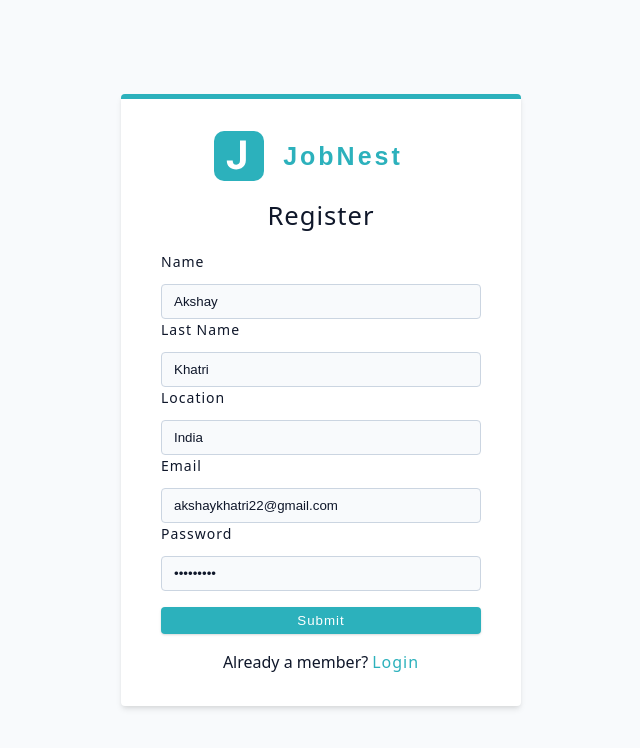
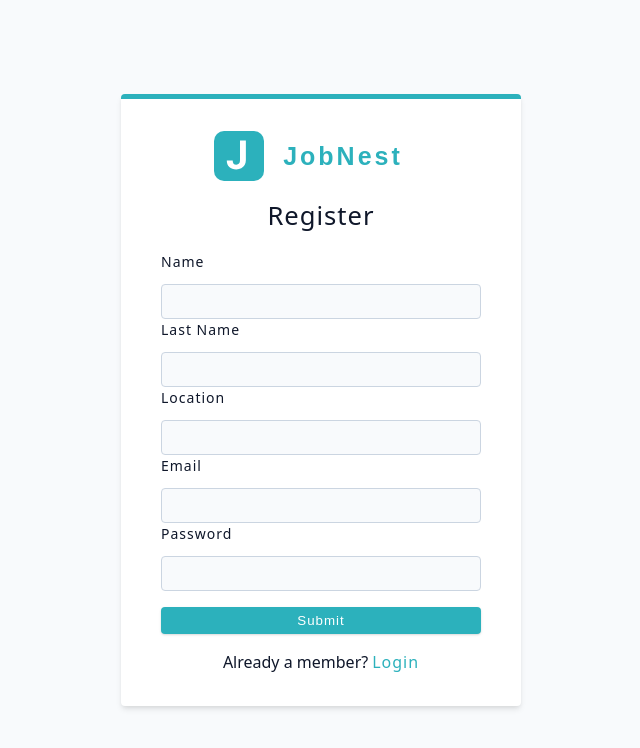
Before and after one commit to akshaykhatri-art/JobNest, a React (Vite) app in the folder client/: page /register in a window 1280 px wide. Shown: the top 748 px of the page, without its empty margins (319-959 px from the left). Built offline with nearby package versions, Linux system fonts and the light colour scheme.

Commit message:
Bug Fix and Removing default values

```diff
--- a/client/src/components/SearchContainer.jsx
+++ b/client/src/components/SearchContainer.jsx
@@ -27,6 +27,7 @@
     <Wrapper>
       <Form className="form">
         <h5 className="form-title">search form</h5>
+        <div className="form-center">
           <FormRow
             type="search"
             name="search"
@@ -64,6 +65,7 @@
           <Link to="/dashboard/all-jobs" className="btn form-btn delete-btn">
             Reset Search Values
           </Link>
+        </div>
       </Form>
     </Wrapper>
   );
--- a/client/src/pages/Login.jsx
+++ b/client/src/pages/Login.jsx
@@ -57,12 +57,8 @@
 
         {errors?.msg && <p style={{ color: "red" }}>{errors.msg}</p>}
 
-        <FormRow
-          type="email"
-          name="email"
-          defaultValue="akshaykhatri22@gmail.com"
-        />
-        <FormRow type="password" name="password" defaultValue="secret123" />
+        <FormRow type="email" name="email" />
+        <FormRow type="password" name="password" />
         <SubmitBtn />
         <button type="button" className="btn btn-block" onClick={loginDemoUser}>
           explore the app
--- a/client/src/pages/Register.jsx
+++ b/client/src/pages/Register.jsx
@@ -26,20 +26,11 @@
         <Logo />
         <h4>Register</h4>
 
-        <FormRow type="text" name="name" defaultValue="Akshay" />
-        <FormRow
-          type="text"
-          name="lastname"
-          labelText="Last Name"
-          defaultValue="Khatri"
-        />
-        <FormRow type="text" name="location" defaultValue="India" />
-        <FormRow
-          type="email"
-          name="email"
-          defaultValue="akshaykhatri22@gmail.com"
-        />
-        <FormRow type="password" name="password" defaultValue="secret123" />
+        <FormRow type="text" name="name" />
+        <FormRow type="text" name="lastname" labelText="Last Name" />
+        <FormRow type="text" name="location" />
+        <FormRow type="email" name="email" />
+        <FormRow type="password" name="password" />
 
         <SubmitBtn />
         <p>
```
Also changed, not shown: 1 other file (tests, documents, lock files or other folders). Lines whose indentation alone changed are shown as unchanged.
